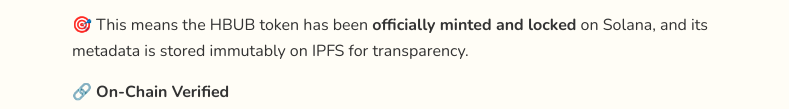
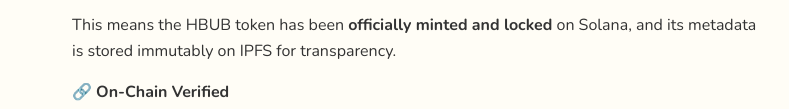
Before and after one commit to Meowrth/Hambubter, a plain HTML site: page index.html in a window 1280 px wide. Shown: the part 4611-4720 px from the top of the page, without its empty margins (240-1029 px from the left). Drawn offline with nearby package versions, Linux system fonts and the light colour scheme.

Commit message:
Update index.html

```diff
--- a/index.html
+++ b/index.html
@@ -853,7 +853,7 @@ window.addEventListener('load', checkWidth);
     <li><strong>Mutable</strong>: No (Immutable)</li>
   </ul>
   <ul>
-  <p>🎯 This means the HBUB token has been <strong>officially minted and locked</strong> on Solana, and its metadata is stored immutably on IPFS for transparency.</p>
+  <p>This means the HBUB token has been <strong>officially minted and locked</strong> on Solana, and its metadata is stored immutably on IPFS for transparency.</p>
 
   <p>🔗 <strong>On-Chain Verified</strong><br>
     HBUB is already minted on Solana with metadata stored on IPFS:<br>
```
